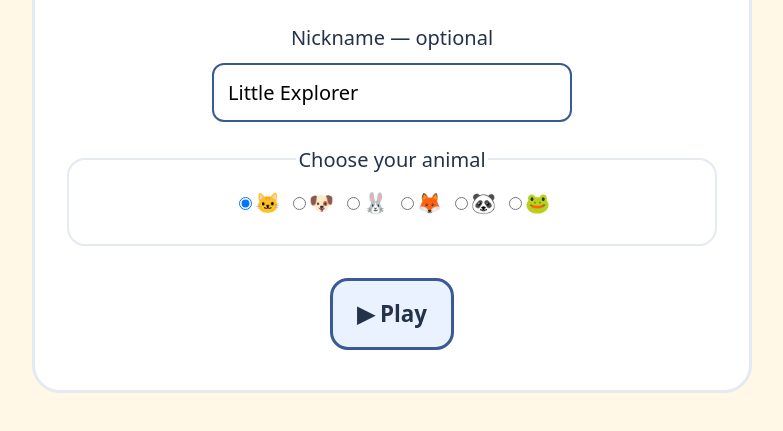
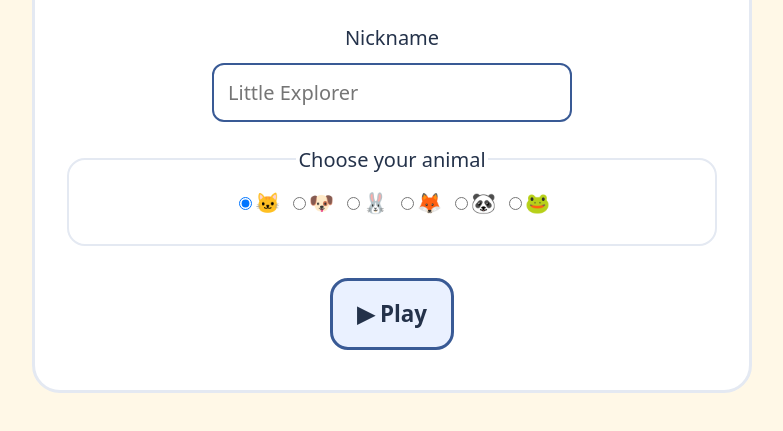
Before and after one commit to TatevikTadevosyan86/Laboration-3-QuizApp, a website built with Vite: page index.html in a window 1280 px wide. Shown: the part 117-548 px from the top of the page, without its empty margins (248-1031 px from the left). Built offline with nearby package versions, Linux system fonts and the light colour scheme; what laboration-2 would draw is missing.

Commit message:
Clear default nickname value and hide hint on focus

```diff
--- a/src/LearningApp.js
+++ b/src/LearningApp.js
@@ -8,7 +8,10 @@ export class LearningApp {
   #selectedAnswers = new Set()
   #session
   #nameValidator = new PlayerNameValidator()
-#player = { nickname: 'Little Explorer', avatar: '🐱' }
+  #player = {
+  nickname: 'Little Explorer',
+  avatar: '🐱',
+}
 
   constructor(root) {
     this.#root = root;
@@ -20,11 +23,12 @@ export class LearningApp {
   this.#root.innerHTML = `
     <h1>Learn & Play</h1>
     <form id="player-form" novalidate>
-      <label for="nickname">Nickname — optional</label>
+      <label for="nickname">Nickname</label>
       <input
         id="nickname"
         name="nickname"
         type="text"
+        placeholder="Little Explorer"
         aria-describedby="name-error"
       >
 
@@ -38,7 +42,8 @@ export class LearningApp {
     </form>
   `
 
-  this.#root.querySelector('#nickname').value = this.#player.nickname
+  this.#root.querySelector('#nickname').value =
+    this.#player.nickname === 'Little Explorer' ? '' : this.#player.nickname
 
   const avatars = [
     { symbol: '🐱', name: 'Cat' },
--- a/styles.css
+++ b/styles.css
@@ -341,3 +341,6 @@ legend {
 #name-error {
   color: #a31e1e;
 }
+#nickname:focus::placeholder {
+  color: transparent;
+}
```
